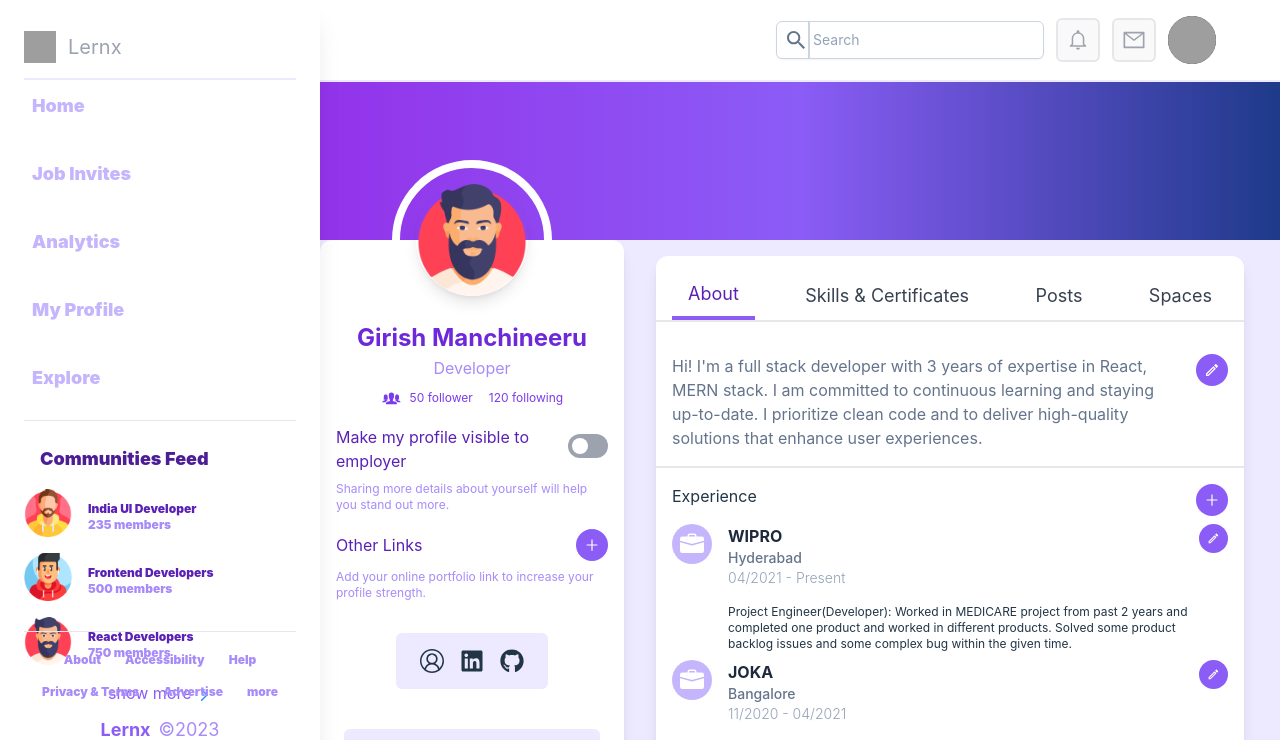
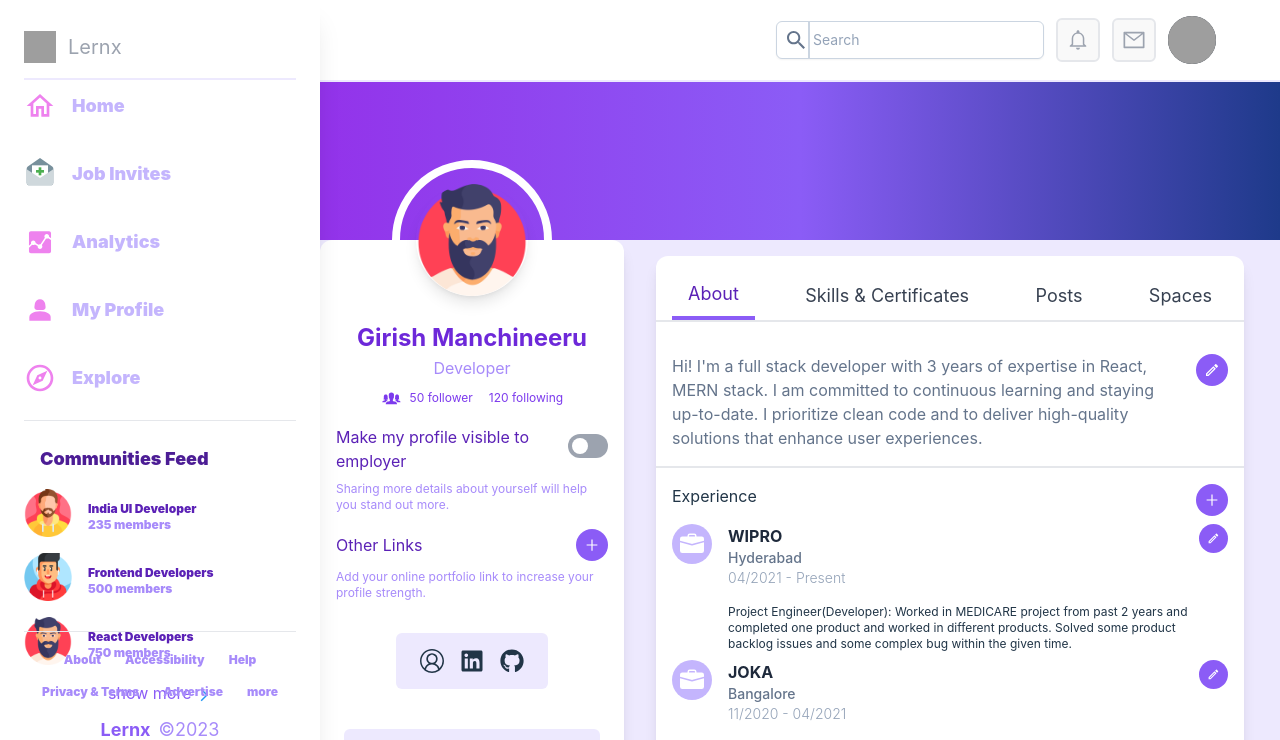
Before and after one commit to Girish3214/Lernx_assignment, a React (Vite) app: page / in a window 1280 px wide. Shown: the top 740 px of the page. Built offline with nearby package versions, Linux system fonts and the light colour scheme; grey boxes are pictures that could not be loaded.

Commit message:
icons addition to navbar

```diff
--- a/src/components/SideBar.jsx
+++ b/src/components/SideBar.jsx
@@ -1,5 +1,7 @@
 import React, { useState } from "react";
-import { FcNext } from "react-icons/fc";
+import { FcNext, FcInvite } from "react-icons/fc";
+import { MdOutlineHome, MdPerson2, MdOutlineExplore } from "react-icons/md";
+import { DiGoogleAnalytics } from "react-icons/di";
 
 import Header from "./Header";
 import Gamer from "../assets/profileImages/gamer.png";
@@ -11,22 +13,27 @@ const menu = [
   {
     name: "Home",
     link: "#",
+    icon: <MdOutlineHome size={"2rem"} color="violet" />,
   },
   {
     name: "Job Invites",
     link: "#",
+    icon: <FcInvite size={"2rem"} color="violet" />,
   },
   {
     name: "Analytics",
     link: "#",
+    icon: <DiGoogleAnalytics size={"2rem"} color="violet" />,
   },
   {
     name: "My Profile",
     link: "#",
+    icon: <MdPerson2 size={"2rem"} color="violet" />,
   },
   {
     name: "Explore",
     link: "#",
+    icon: <MdOutlineExplore size={"2rem"} color="violet" />,
   },
 ];
 const communitiesFeed = [
@@ -89,9 +96,10 @@ const SideBar = () => {
             <ul className="flex-col min-w-full flex list-none">
               {menu.map((item) => (
                 <li
-                  className="rounded-lg mb-4 hover:bg-slate-200 text-blue-100"
+                  className="rounded-lg mb-4 hover:bg-slate-200 text-blue-100 flex gap-x-2 items-center"
                   key={item.name}
                 >
+                  {item.icon}
                   <a
                     href={item.link}
                     className="flex items-center gap-4 text-lg font-black text-violet-300 px-2 py-3 rounded-lg leading-4 focus:text-violet-950 lg:leading-7 lg:py-3"
```
